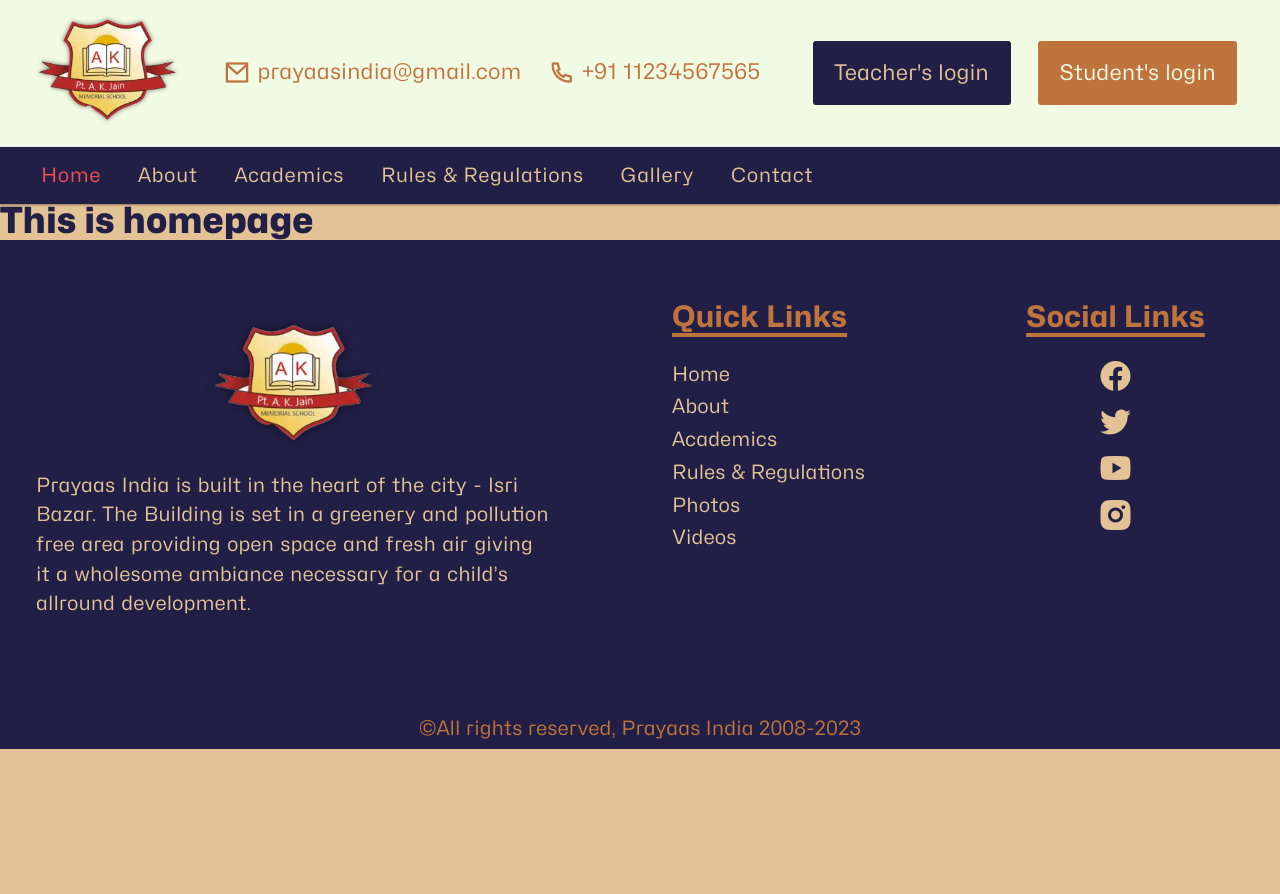
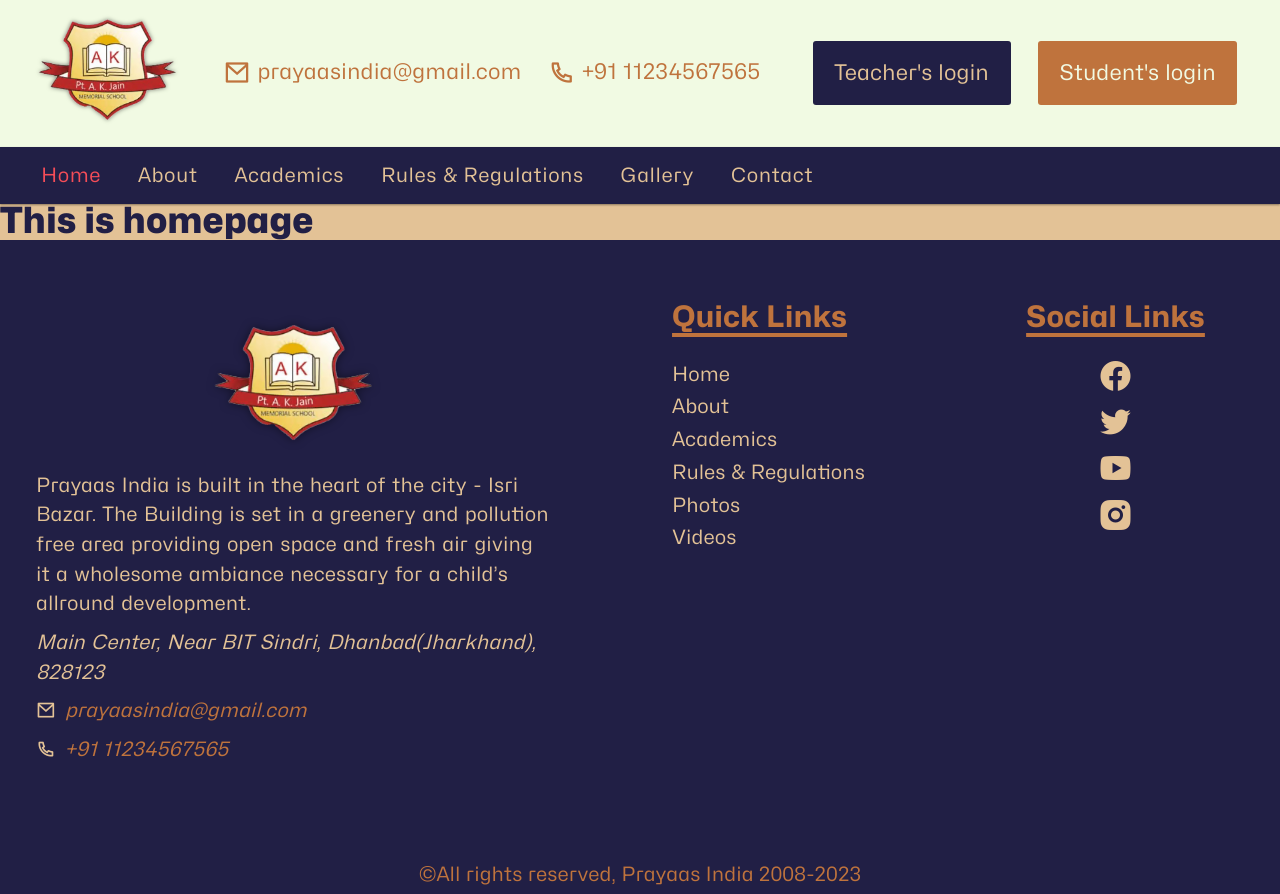
Before and after one commit to Rahulbaran/school-site, a React (Vite) app: page / in a window 1280 px wide. Before the commit the page ends 800 px from the top, so only its background shows below. Built offline with nearby package versions, Linux system fonts and the light colour scheme.

Commit message:
add contact section in footer

```diff
--- a/src/components/Footer/AboutSchool.jsx
+++ b/src/components/Footer/AboutSchool.jsx
@@ -28,6 +28,28 @@ function AboutSchool() {
           child’s allround development.
         </p>
       </div>
+
+      <address className="address flex flex-col gap-1 align-flex-start">
+        <p>Main Center, Near BIT Sindri, Dhanbad(Jharkhand), 828123</p>
+
+        <a
+          href="mailto:prayaasindia@gmail.com"
+          className="email-link flex align-center gap-1"
+          title="mail us"
+        >
+          <i className="ri-mail-line"></i>
+          <span>prayaasindia@gmail.com</span>
+        </a>
+
+        <a
+          href="tel:11234567565"
+          className="contact-number-link flex align-center gap-1"
+          title="contact us"
+        >
+          <i className="ri-phone-line"></i>
+          <span>+91 11234567565</span>
+        </a>
+      </address>
     </div>
   );
 }
```
